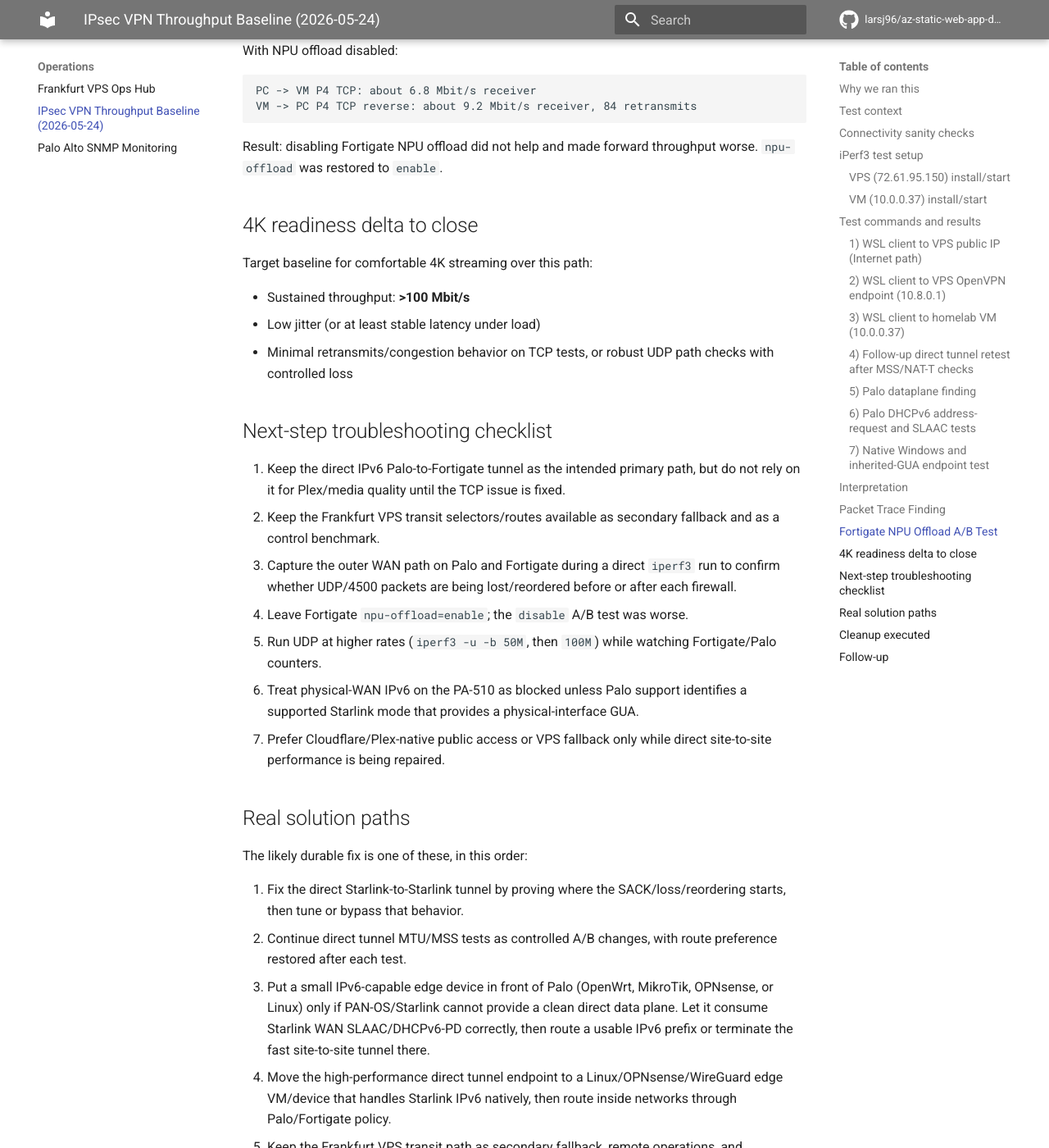
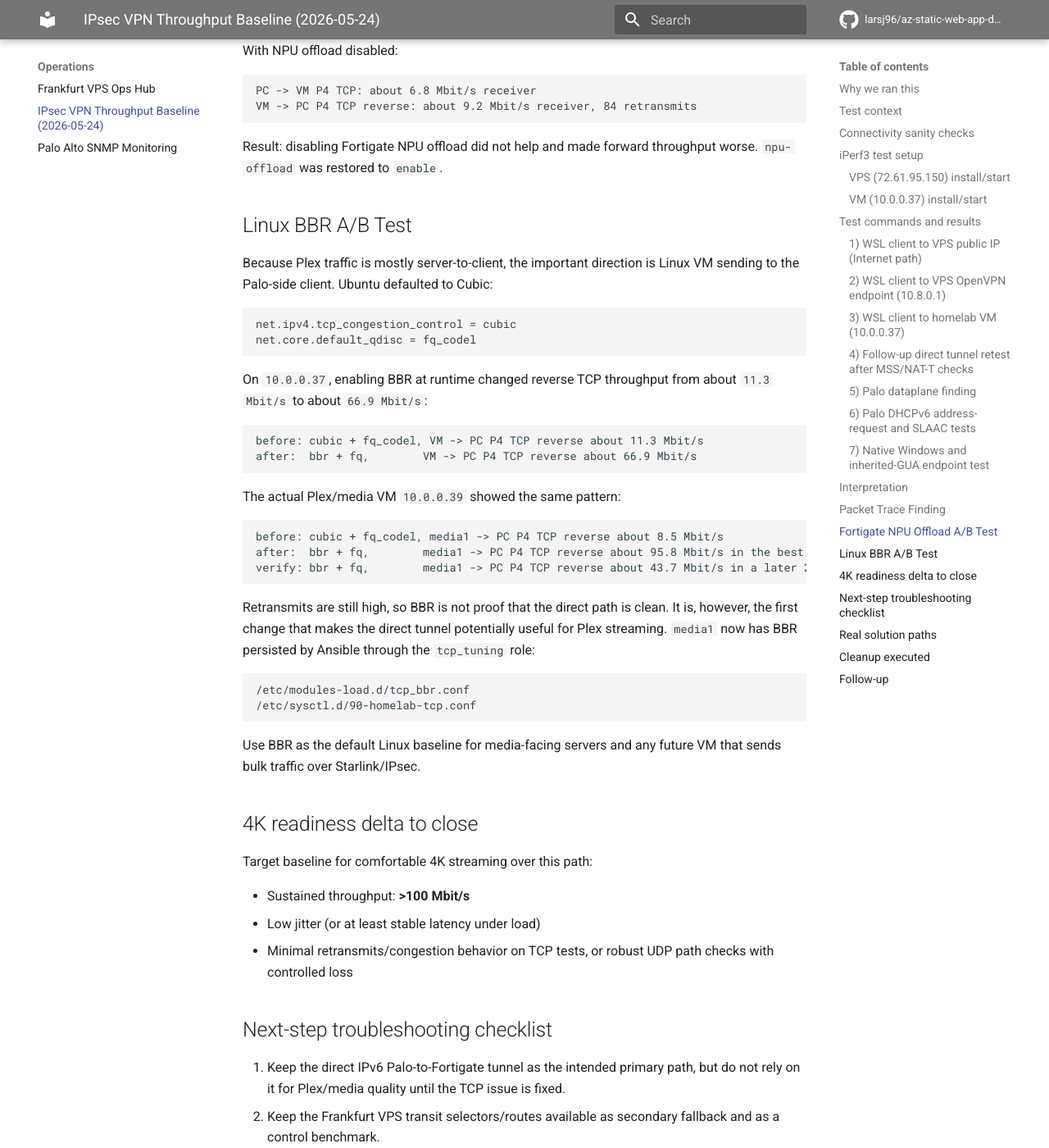
Before and after one commit to larsj96/az-static-web-app-docs, an MkDocs documentation site: the page built from docs/ipsec-vpn-throughput-baseline-2026-05-24.md, in a window 1280 px wide and 1400 px high, scrolled down 7785 px. Shown: the whole window at 82% size. Built offline with MkDocs 1.6.1 and Material for MkDocs 9.7.7, drawn with Linux system fonts in a browser that asks for light colours; comment, search, counter and statistics services are not loaded; some of the changed text lies outside the part shown.

Commit message:
Document BBR mitigation for direct IPsec

````diff
--- a/docs/ipsec-vpn-throughput-baseline-2026-05-24.md
+++ b/docs/ipsec-vpn-throughput-baseline-2026-05-24.md
@@ -334,6 +334,39 @@ VM -> PC P4 TCP reverse: about 9.2 Mbit/s receiver, 84 retransmits
 
 Result: disabling Fortigate NPU offload did not help and made forward throughput worse. `npu-offload` was restored to `enable`.
 
+## Linux BBR A/B Test
+
+Because Plex traffic is mostly server-to-client, the important direction is Linux VM sending to the Palo-side client. Ubuntu defaulted to Cubic:
+
+```text
+net.ipv4.tcp_congestion_control = cubic
+net.core.default_qdisc = fq_codel
+```
+
+On `10.0.0.37`, enabling BBR at runtime changed reverse TCP throughput from about `11.3 Mbit/s` to about `66.9 Mbit/s`:
+
+```text
+before: cubic + fq_codel, VM -> PC P4 TCP reverse about 11.3 Mbit/s
+after:  bbr + fq,        VM -> PC P4 TCP reverse about 66.9 Mbit/s
+```
+
+The actual Plex/media VM `10.0.0.39` showed the same pattern:
+
+```text
+before: cubic + fq_codel, media1 -> PC P4 TCP reverse about 8.5 Mbit/s
+after:  bbr + fq,        media1 -> PC P4 TCP reverse about 95.8 Mbit/s in the best 30s run
+verify: bbr + fq,        media1 -> PC P4 TCP reverse about 43.7 Mbit/s in a later 20s run
+```
+
+Retransmits are still high, so BBR is not proof that the direct path is clean. It is, however, the first change that makes the direct tunnel potentially useful for Plex streaming. `media1` now has BBR persisted by Ansible through the `tcp_tuning` role:
+
+```text
+/etc/modules-load.d/tcp_bbr.conf
+/etc/sysctl.d/90-homelab-tcp.conf
+```
+
+Use BBR as the default Linux baseline for media-facing servers and any future VM that sends bulk traffic over Starlink/IPsec.
+
 ## 4K readiness delta to close
 
 Target baseline for comfortable 4K streaming over this path:
@@ -348,21 +381,23 @@ Target baseline for comfortable 4K streaming over this path:
 2. Keep the Frankfurt VPS transit selectors/routes available as secondary fallback and as a control benchmark.
 3. Capture the outer WAN path on Palo and Fortigate during a direct `iperf3` run to confirm whether UDP/4500 packets are being lost/reordered before or after each firewall.
 4. Leave Fortigate `npu-offload=enable`; the `disable` A/B test was worse.
-5. Run UDP at higher rates (`iperf3 -u -b 50M`, then `100M`) while watching Fortigate/Palo counters.
-6. Treat physical-WAN IPv6 on the PA-510 as blocked unless Palo support identifies a supported Starlink mode that provides a physical-interface GUA.
-7. Prefer Cloudflare/Plex-native public access or VPS fallback only while direct site-to-site performance is being repaired.
+5. Keep BBR enabled on media-serving Linux hosts; it materially improves server-to-client throughput over the direct tunnel.
+6. Run UDP at higher rates (`iperf3 -u -b 50M`, then `100M`) while watching Fortigate/Palo counters.
+7. Treat physical-WAN IPv6 on the PA-510 as blocked unless Palo support identifies a supported Starlink mode that provides a physical-interface GUA.
+8. Prefer Cloudflare/Plex-native public access or VPS fallback only while direct site-to-site performance is being repaired.
 
 ## Real solution paths
 
 The likely durable fix is one of these, in this order:
 
 1. Fix the direct Starlink-to-Starlink tunnel by proving where the SACK/loss/reordering starts, then tune or bypass that behavior.
-2. Continue direct tunnel MTU/MSS tests as controlled A/B changes, with route preference restored after each test.
-3. Put a small IPv6-capable edge device in front of Palo (OpenWrt, MikroTik, OPNsense, or Linux) only if PAN-OS/Starlink cannot provide a clean direct data plane. Let it consume Starlink WAN SLAAC/DHCPv6-PD correctly, then route a usable IPv6 prefix or terminate the fast site-to-site tunnel there.
-4. Move the high-performance direct tunnel endpoint to a Linux/OPNsense/WireGuard edge VM/device that handles Starlink IPv6 natively, then route inside networks through Palo/Fortigate policy.
-5. Keep the Frankfurt VPS transit path as secondary fallback, remote operations, and benchmark/control path.
-6. Ask Palo Alto support whether PAN-OS on PA-510 can hold a SLAAC global WAN address and DHCPv6-PD at the same time on Starlink. Current testing did not achieve that, even when DHCPv6-PD was disabled temporarily.
-7. Avoid spending more time on a physical-WAN rebuild unless `ethernet1/1` can be shown to hold a global IPv6 address.
+2. Standardize BBR/fq on Linux servers that send bulk data over the tunnel, starting with Plex/media.
+3. Continue direct tunnel MTU/MSS tests as controlled A/B changes, with route preference restored after each test.
+4. Put a small IPv6-capable edge device in front of Palo (OpenWrt, MikroTik, OPNsense, or Linux) only if PAN-OS/Starlink cannot provide a clean direct data plane. Let it consume Starlink WAN SLAAC/DHCPv6-PD correctly, then route a usable IPv6 prefix or terminate the fast site-to-site tunnel there.
+5. Move the high-performance direct tunnel endpoint to a Linux/OPNsense/WireGuard edge VM/device that handles Starlink IPv6 natively, then route inside networks through Palo/Fortigate policy.
+6. Keep the Frankfurt VPS transit path as secondary fallback, remote operations, and benchmark/control path.
+7. Ask Palo Alto support whether PAN-OS on PA-510 can hold a SLAAC global WAN address and DHCPv6-PD at the same time on Starlink. Current testing did not achieve that, even when DHCPv6-PD was disabled temporarily.
+8. Avoid spending more time on a physical-WAN rebuild unless `ethernet1/1` can be shown to hold a global IPv6 address.
 
 ## Cleanup executed
 
````
Also changed, not shown: docs/network-model.md (+12 -0 lines).
